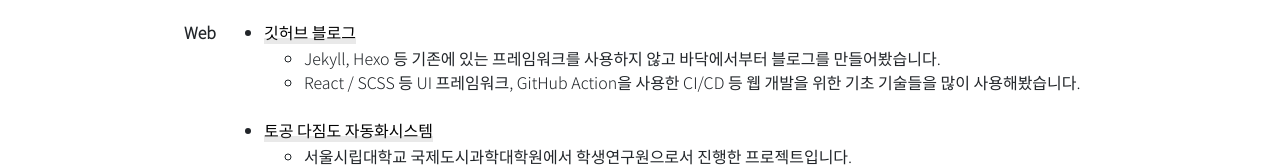
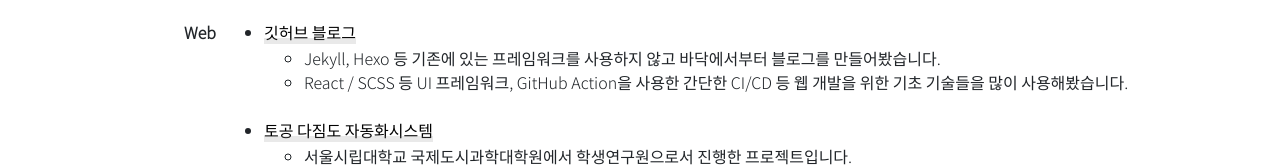
Before and after one commit to unknownpgr/unknownpgr.github.io, a React (Create React App) app in the folder frontend/: page /about in a window 1280 px wide. Shown: the part 322-489 px from the top of the page. Built offline with nearby package versions, Linux system fonts and the light colour scheme.

Commit message:
Post update post at 2021-01-07 23:39:18.54.

```diff
--- a/frontend/src/components/AboutPage/AboutPage.js
+++ b/frontend/src/components/AboutPage/AboutPage.js
@@ -42,7 +42,7 @@ function AboutPage(props) {
         title='깃허브 블로그'
         descriptions={[
           'Jekyll, Hexo 등 기존에 있는 프레임워크를 사용하지 않고 바닥에서부터 블로그를 만들어봤습니다.',
-          'React / SCSS 등 UI 프레임워크, GitHub Action을 사용한 CI/CD 등 웹 개발을 위한 기초 기술들을 많이 사용해봤습니다.'
+          'React / SCSS 등 UI 프레임워크, GitHub Action을 사용한 간단한 CI/CD 등 웹 개발을 위한 기초 기술들을 많이 사용해봤습니다.'
         ]} />
       <ProjectItem
         link='https://github.com/unknownpgr/uos-urban'
```
Also changed, not shown: 1 other file (tests, documents, lock files or other folders).
